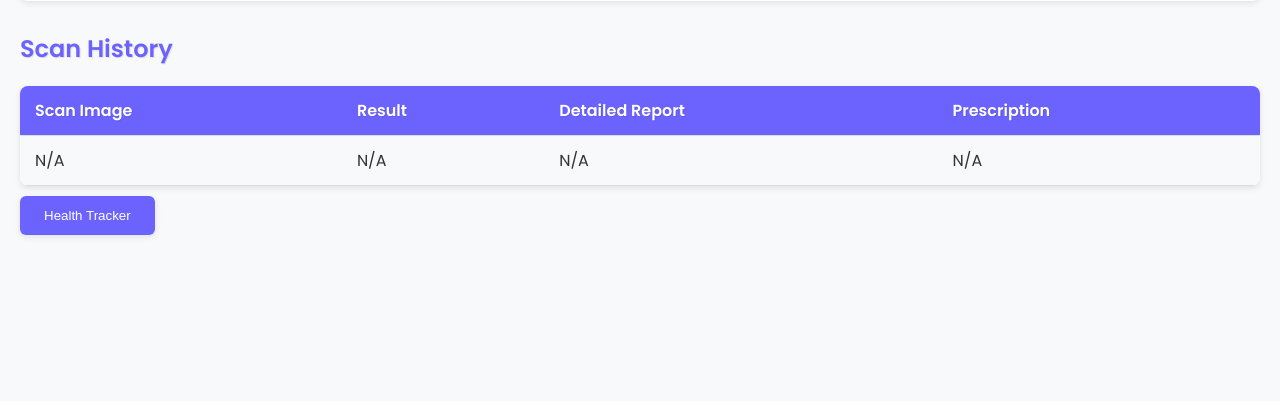
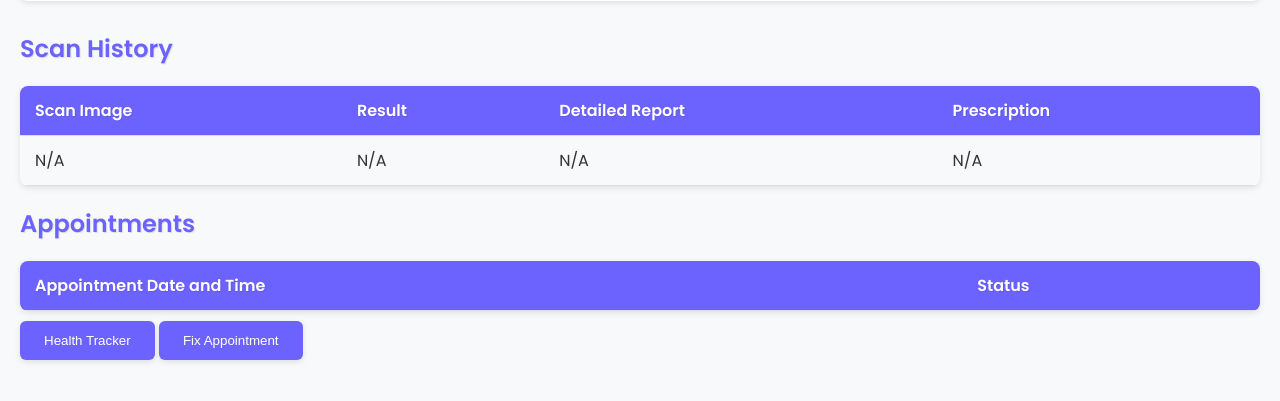
Before and after one commit to Pratz1337/Symptom_Sage, a Flask app: template templates/patient_dashboard.html in a window 1280 px wide. Shown: the part 348-749 px from the top of the page. Run offline with Flask 3, Linux system fonts and the light colour scheme; the template is opened without the code that fills it, so the values that code supplies are empty.

Commit message:
Update patient_dashboard.html

```diff
--- a/templates/patient_dashboard.html
+++ b/templates/patient_dashboard.html
@@ -77,7 +77,21 @@
     .scan-image {
       max-width: 300px;
       border-radius: 4px;
-      box-shadow: 0 2px 6px rgba(0, 0, 0, 0.1); }
+      box-shadow: 0 2px 6px rgba(0, 0, 0, 0.1);
+    }
+
+    /* Conditional styling based on status */
+    tr.accepted {
+      background-color: #c8e6c9; /* Pale green */
+    }
+
+    tr.rejected {
+      background-color: #ffcdd2; /* Pale red */
+    }
+
+    tr.pending {
+      background-color: #fff9c4; /* Pale yellow */
+    }
   </style>
   <link rel="icon" href="/static/css/image.png">
 </head>
@@ -137,6 +151,20 @@
       </td>
     </tr>
   </table>
+  <h2>Appointments</h2>
+  <table>
+    <tr>
+      <th>Appointment Date and Time</th>
+      <th>Status</th>
+    </tr>
+    {% for appointment in appointments %}
+    <tr class="{% if appointment[2] == 'accepted' %}accepted{% elif appointment[2] == 'rejected' %}rejected{% else %}pending{% endif %}">
+      <td>{{ appointment[1] }}</td>
+      <td>{{ appointment[2] }}</td>
+    </tr>
+    {% endfor %}
+  </table>
   <a href="{{ url_for('health_tracker') }}"><button type="button">Health Tracker</button></a>
+  <a href="{{ url_for('fix_appointment') }}"><button type="button">Fix Appointment</button></a>
 </body>
 </html>
```
